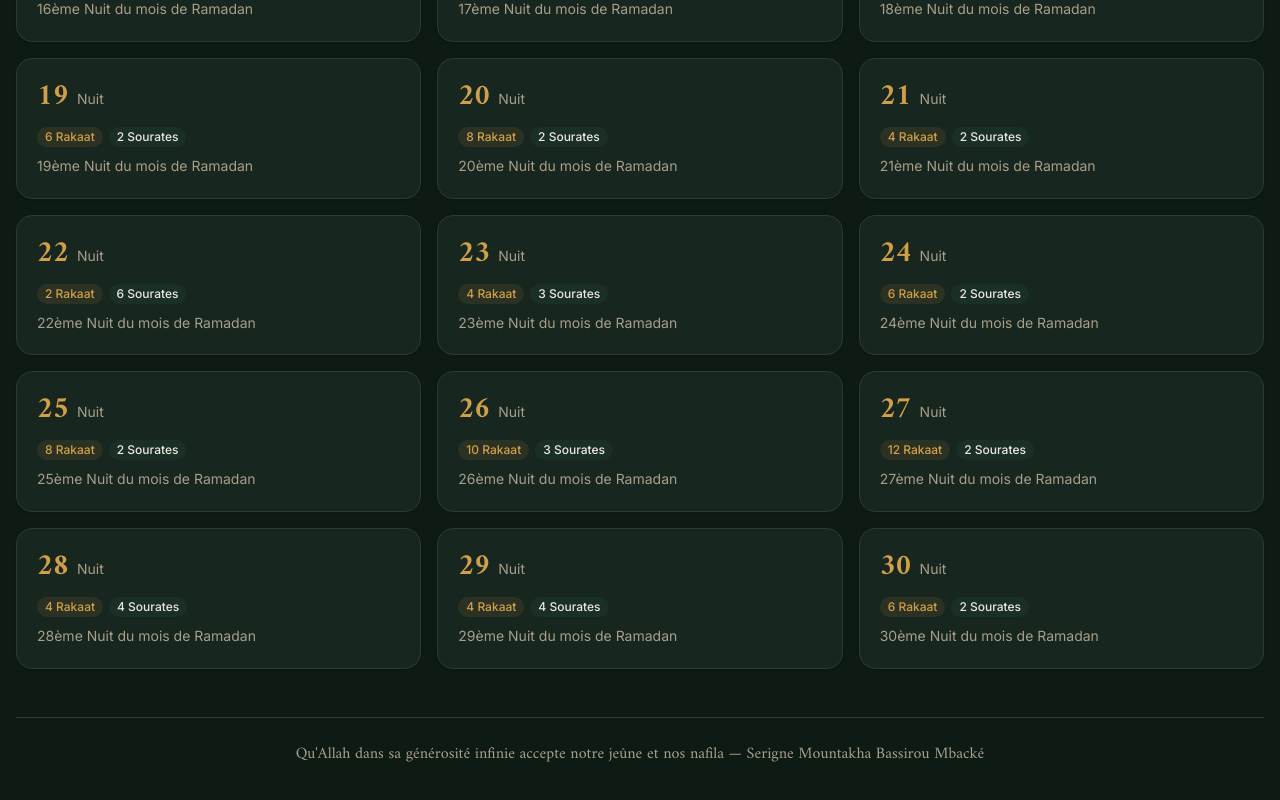
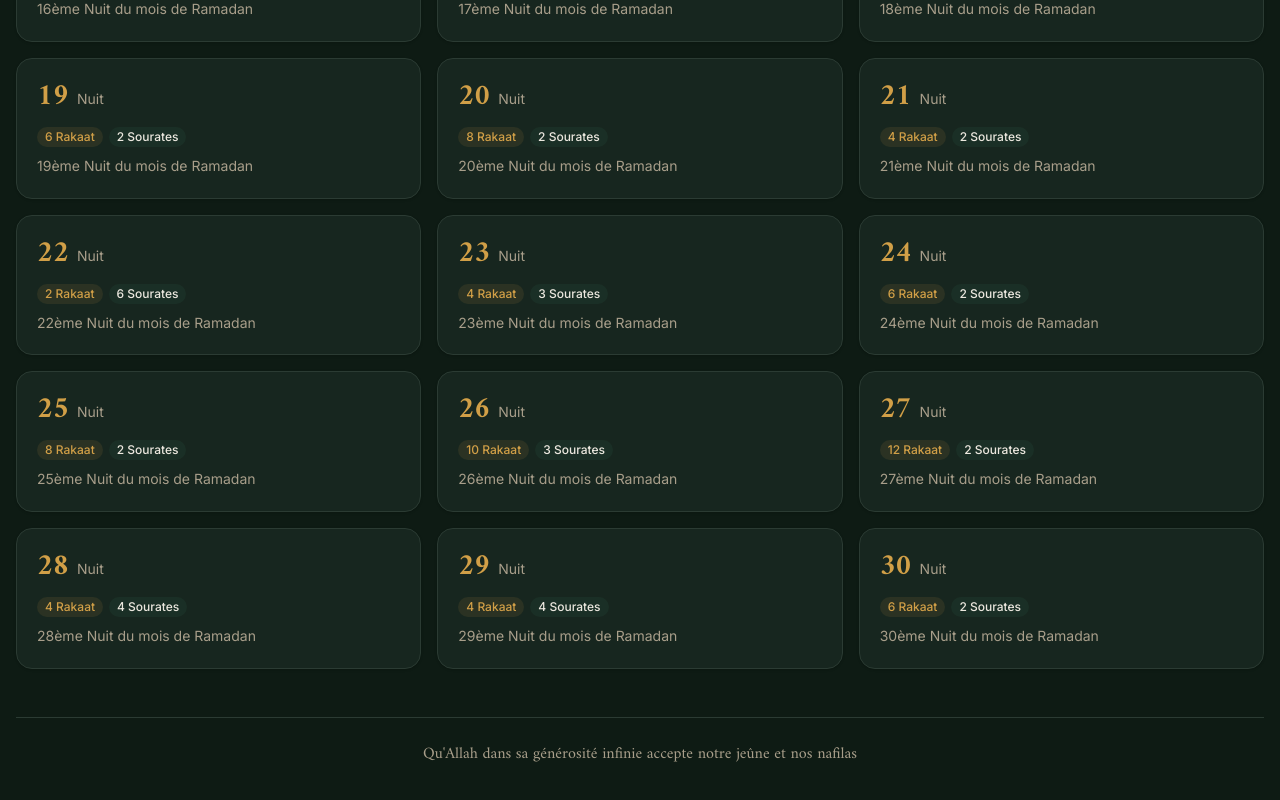
Before and after one commit to MalicknND/nafila-ramadan, a Next.js app: page / in a window 1280 px wide. Shown: the part 1398-2198 px from the top of the page. Built offline with nearby package versions, Linux system fonts and the light colour scheme.

Commit message:
Refactor HomePage and RamadanSetup components for improved clarity: adjust formatting for better readability, enhance user prompts regarding Nafila and Laylatul Qadr, and correct text for consistency in messaging.

```diff
--- a/app/page.tsx
+++ b/app/page.tsx
@@ -11,11 +11,18 @@ import TodayNafila from "@/components/TodayNafila";
 
 export default function HomePage() {
   const { isCompleted, count } = useCompletedNights();
-  const { isSet, currentNight, hasStarted, daysUntilFirstNight, laylatulQadrNight } =
-    useRamadanStart();
+  const {
+    isSet,
+    currentNight,
+    hasStarted,
+    daysUntilFirstNight,
+    laylatulQadrNight,
+  } = useRamadanStart();
 
   const todayNight =
-    isSet && hasStarted ? nafilaData.find((n) => n.night === currentNight) : null;
+    isSet && hasStarted
+      ? nafilaData.find((n) => n.night === currentNight)
+      : null;
 
   return (
     <div className="min-h-screen bg-background">
@@ -38,8 +45,8 @@ export default function HomePage() {
             Nafila du Ramadan
           </h2>
           <p className="mx-auto mt-3 max-w-md text-muted-foreground">
-            Les 30 Nafila extraits du livre de Serigne Souhaibou Mbacké, compilés
-            par Serigne Ibra Ndoye.
+            Les 30 Nafila extraits du livre de Serigne Souhaibou Mbacké,
+            compilés par Serigne Ibra Ndoye.
           </p>
         </div>
       </section>
@@ -56,8 +63,11 @@ export default function HomePage() {
             <p className="text-center text-sm text-muted-foreground">
               Définissez votre date de début du Ramadan pour voir la{" "}
               <strong className="text-foreground">Nafila du jour</strong> et la{" "}
-              <strong className="text-foreground">nuit du Destin</strong> (Laylatul Qadr).{" "}
-              <span className="text-muted-foreground/80">Optionnel — via l&apos;icône calendrier en haut.</span>
+              <strong className="text-foreground">nuit du Destin</strong>{" "}
+              (Laylatul Qadr).{" "}
+              <span className="text-muted-foreground/80">
+                Optionnel — via l&apos;icône calendrier en haut.
+              </span>
             </p>
           </section>
         )}
@@ -66,8 +76,8 @@ export default function HomePage() {
         {laylatulQadrNight && (
           <section className="mb-6 rounded-2xl border border-primary/40 bg-primary/5 p-4">
             <p className="text-center font-amiri text-lg font-semibold text-primary">
-              Selon le tableau de Khadim Rassoul (Cheikh Ahmadou Bamba), la
-              Nuit du Destin (Laylatul Qadr) serait la{" "}
+              Selon le tableau de Khadim Rassoul (Cheikh Ahmadou Bamba), la Nuit
+              du Destin (Laylatul Qadr) serait la{" "}
               <span className="font-bold">nuit {laylatulQadrNight}</span>.
             </p>
             <p className="mt-2 text-center text-sm text-muted-foreground">
@@ -118,7 +128,7 @@ export default function HomePage() {
         <footer className="mt-12 border-t border-border pt-6 text-center text-sm text-muted-foreground">
           <p className="font-amiri text-base">
             Qu&apos;Allah dans sa générosité infinie accepte notre jeûne et nos
-            nafila — Serigne Mountakha Bassirou Mbacké
+            nafilas
           </p>
         </footer>
       </main>
--- a/components/RamadanSetup.tsx
+++ b/components/RamadanSetup.tsx
@@ -65,7 +65,7 @@ export default function RamadanSetup({
       </div>
       <p className="mb-6 text-center text-muted-foreground">
         {initialDate
-          ? "Tu verras la Nafila du jour chaque fois que tu viendras."
+          ? "Tu verras la Nafila du jour et la nuit du Destin (selon ton premier jour) chaque fois que tu viendras."
           : "Optionnel. Tu verras la Nafila du jour et la nuit du Destin une fois la date définie."}
       </p>
       <form onSubmit={handleSubmit} className="space-y-4">
```
